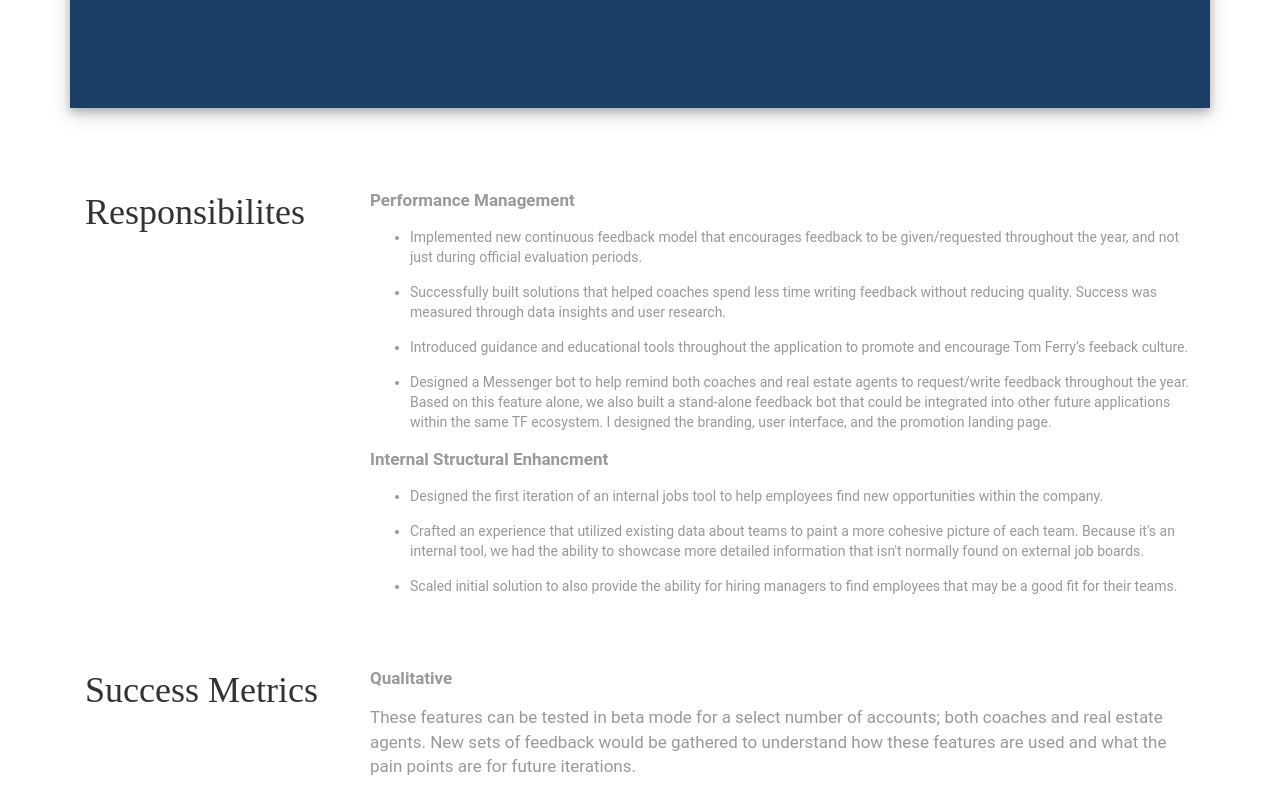
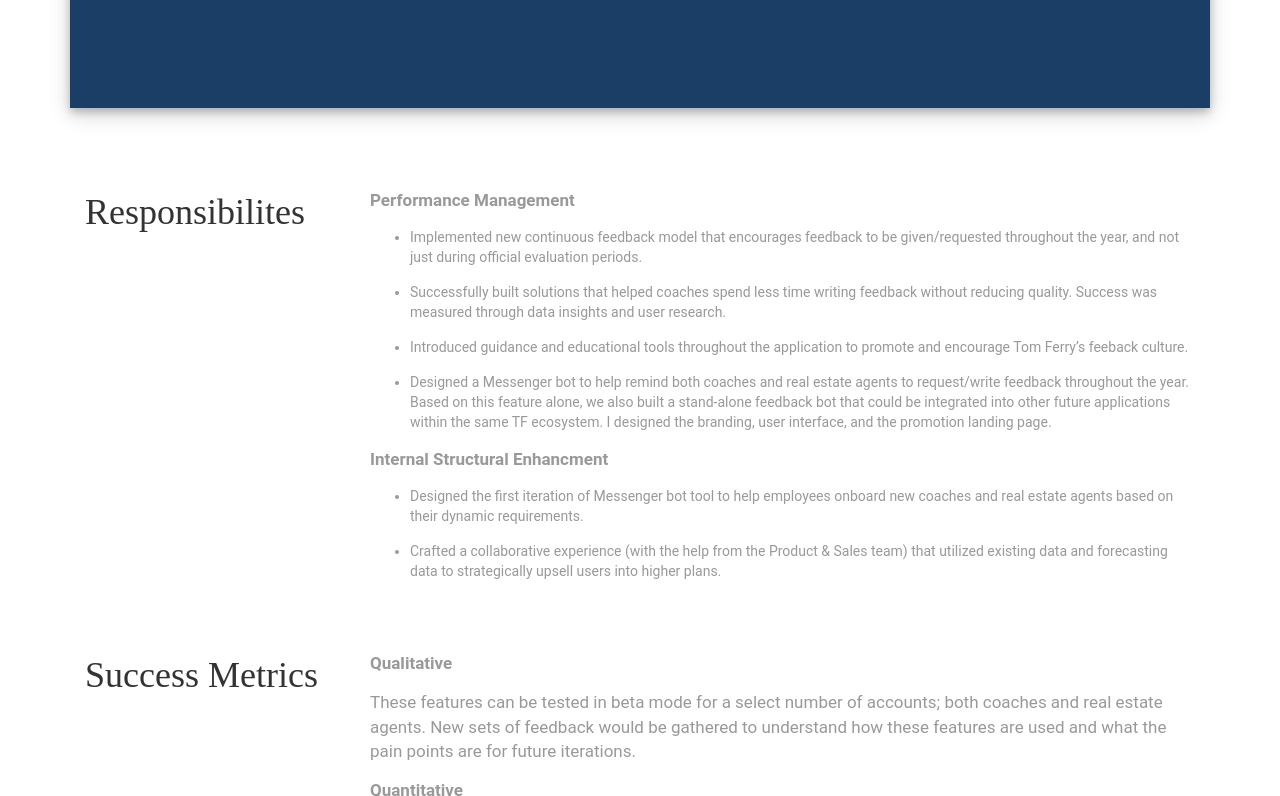
Before and after one commit to whuynh11/whuynh11.github.io, a plain HTML site: page tf-intl-case-study.html in a window 1280 px wide. Shown: the part 1353-2149 px from the top of the page. Drawn offline with nearby package versions, Linux system fonts and the light colour scheme.

Commit message:
Updated TF case study.

```diff
--- a/tf-intl-case-study.html
+++ b/tf-intl-case-study.html
@@ -49,7 +49,7 @@
             </div>
             <div class="col-md-9">
                 <p><b>The Client</b></p>
-                <p>TF International is a real estate's industry coaching and training company that impact professionals fulfill their greatness</p>
+                <p>TF International is a real estate's industry coaching and training company that impact professionals to fulfill their greatness.</p>
                 <p><b>Overview</b></p>
                 <p>Unfortunately, due to privacy reasons, I can’t show the bulk of my work that I did at TF International, so for now, you’ll just have to trust that I actually did quite a lot during the ~6 months I worked there. I was a UI | UX Product Designer on the Performance Creative team, leading design on the learning platform, primarily focused on performance management and user engagement. Here are some brief notes about the work I did during this time —</p>
                 <p><b>Length of Project</b></p>
@@ -80,9 +80,8 @@
             </ul>
             <p><b>Internal Structural Enhancment</b></p>
             <ul>
-                <li>Designed the first iteration of an internal jobs tool to help employees find new opportunities within the company.</li>
-                <li>Crafted an experience that utilized existing data about teams to paint a more cohesive picture of each team. Because it's an internal tool, we had the ability to showcase more detailed information that isn't normally found on external job boards.</li>
-                <li>Scaled initial solution to also provide the ability for hiring managers to find employees that may be a good fit for their teams.</li>
+                <li>Designed the first iteration of Messenger bot tool to help employees onboard new coaches and real estate agents based on their dynamic requirements.</li>
+                <li>Crafted a collaborative experience (with the help from the Product & Sales team) that utilized existing data and forecasting data to strategically upsell users into higher plans.</li>
             </ul>
         </div>
     </div>
```
